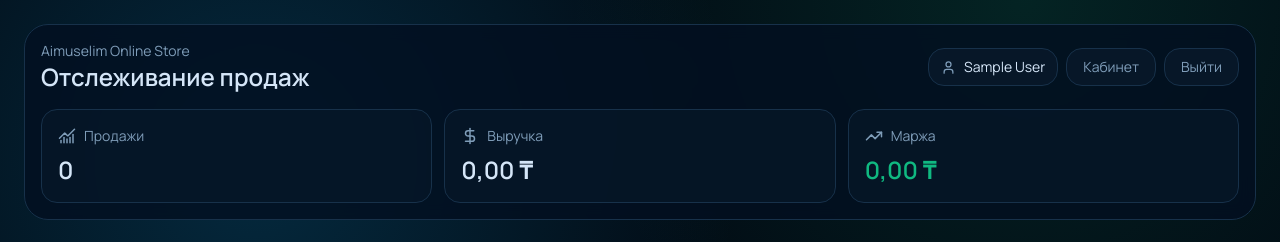
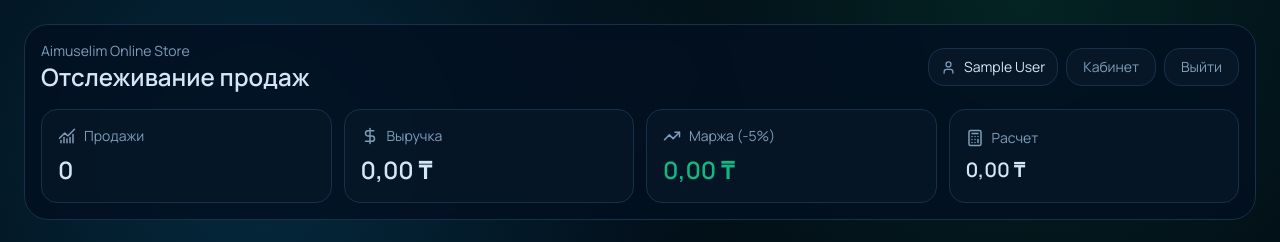
Before and after one commit to kairosir/salestraking, a Next.js app: page / in a window 1280 px wide. Shown: the top 242 px of the page. Built offline with nearby package versions, Linux system fonts and the light colour scheme; no server answers; the database is empty; sample sign-in values are in the browser's storage.

Commit message:
feat: add main calculation modal and net margin display

```diff
--- a/app/page.tsx
+++ b/app/page.tsx
@@ -5,6 +5,7 @@ import { auth } from "@/lib/auth";
 import { prisma } from "@/lib/prisma";
 import { SalesForm } from "@/components/sales-form";
 import { SalesTable } from "@/components/sales-table";
+import { CalculationCard } from "@/components/calculation-card";
 import { logoutAction } from "@/app/actions";
 
 function money(value: number) {
@@ -49,6 +50,7 @@ export default async function Home() {
     },
     { revenue: 0, margin: 0 }
   );
+  const totalNetMargin = totals.margin * 0.95;
 
   const uiSales = sales.map((s) => ({
     id: s.id,
@@ -99,10 +101,11 @@ export default async function Home() {
             </div>
           </div>
 
-          <div className="mt-4 grid grid-cols-1 gap-3 md:grid-cols-3">
+          <div className="mt-4 grid grid-cols-1 gap-3 md:grid-cols-4">
             <StatCard icon={<ChartNoAxesCombined size={18} />} label="Продажи" value={String(sales.length)} />
             <StatCard icon={<DollarSign size={18} />} label="Выручка" value={money(totals.revenue)} />
-            <StatCard icon={<TrendingUp size={18} />} label="Маржа" value={money(totals.margin)} accent />
+            <StatCard icon={<TrendingUp size={18} />} label="Маржа (-5%)" value={money(totalNetMargin)} accent />
+            <CalculationCard totalNetMargin={totalNetMargin} />
           </div>
         </header>
 
--- /dev/null
+++ b/components/calculation-card.tsx
@@ -0,0 +1,67 @@
+"use client";
+
+import { useMemo, useState } from "react";
+import { Calculator, X } from "lucide-react";
+
+function money(value: number) {
+  return new Intl.NumberFormat("ru-RU", { minimumFractionDigits: 2, maximumFractionDigits: 2 }).format(value) + " ₸";
+}
+
+export function CalculationCard({ totalNetMargin }: { totalNetMargin: number }) {
+  const [open, setOpen] = useState(false);
+
+  const split = useMemo(
+    () => ({
+      dasha: totalNetMargin * 0.6,
+      aim: totalNetMargin * 0.4
+    }),
+    [totalNetMargin]
+  );
+
+  return (
+    <>
+      <button
+        type="button"
+        onClick={() => setOpen(true)}
+        className="w-full rounded-2xl border border-line bg-card/70 p-4 text-left transition hover:border-accent"
+      >
+        <p className="mb-2 inline-flex items-center gap-2 text-sm text-muted">
+          <Calculator size={18} />
+          Расчет
+        </p>
+        <p className="text-xl font-semibold text-text">{money(totalNetMargin)}</p>
+      </button>
+
+      {open && (
+        <div className="fixed inset-0 z-50 grid place-items-center bg-black/75 p-4">
+          <div className="w-full max-w-lg rounded-3xl border border-line bg-[#020b14] p-5">
+            <div className="mb-4 flex items-start justify-between gap-3">
+              <div>
+                <h3 className="text-xl font-semibold text-text">Расчет общей маржи</h3>
+                <p className="text-sm text-muted">С учетом вычета -5%</p>
+              </div>
+              <button type="button" onClick={() => setOpen(false)} className="rounded-xl p-2 text-muted transition hover:bg-card hover:text-text">
+                <X size={18} />
+              </button>
+            </div>
+
+            <div className="space-y-2">
+              <Row label="Общая маржа (-5%)" value={money(totalNetMargin)} />
+              <Row label="Dasha (60%)" value={money(split.dasha)} />
+              <Row label="aim (40%)" value={money(split.aim)} />
+            </div>
+          </div>
+        </div>
+      )}
+    </>
+  );
+}
+
+function Row({ label, value }: { label: string; value: string }) {
+  return (
+    <div className="flex items-center justify-between rounded-xl border border-line bg-[#04111f] px-3 py-2.5">
+      <p className="text-sm text-muted">{label}</p>
+      <p className="text-base font-semibold text-text">{value}</p>
+    </div>
+  );
+}
--- a/components/sales-form.tsx
+++ b/components/sales-form.tsx
@@ -332,12 +332,12 @@ export function SalesForm({ sale, compact }: { sale?: SaleRow; compact?: boolean
                   </div>
                   <div className="my-2 h-px bg-line" />
                   <div className="flex items-center justify-between text-base text-text">
-                    <span className="font-semibold">Общая маржа</span>
-                    <span className="font-bold text-success">{money(marginTotal)}</span>
+                    <span className="font-semibold">Общая маржа (-5%)</span>
+                    <span className="font-bold text-success">{money(payoutTotal)}</span>
                   </div>
                   <div className="mt-1 flex items-center justify-between text-sm text-muted">
-                    <span>Доход на руки (-5%)</span>
-                    <span className="font-semibold text-accent">{money(payoutTotal)}</span>
+                    <span>Маржа до вычета</span>
+                    <span className="font-semibold text-accent">{money(marginTotal)}</span>
                   </div>
                 </div>
 
```
